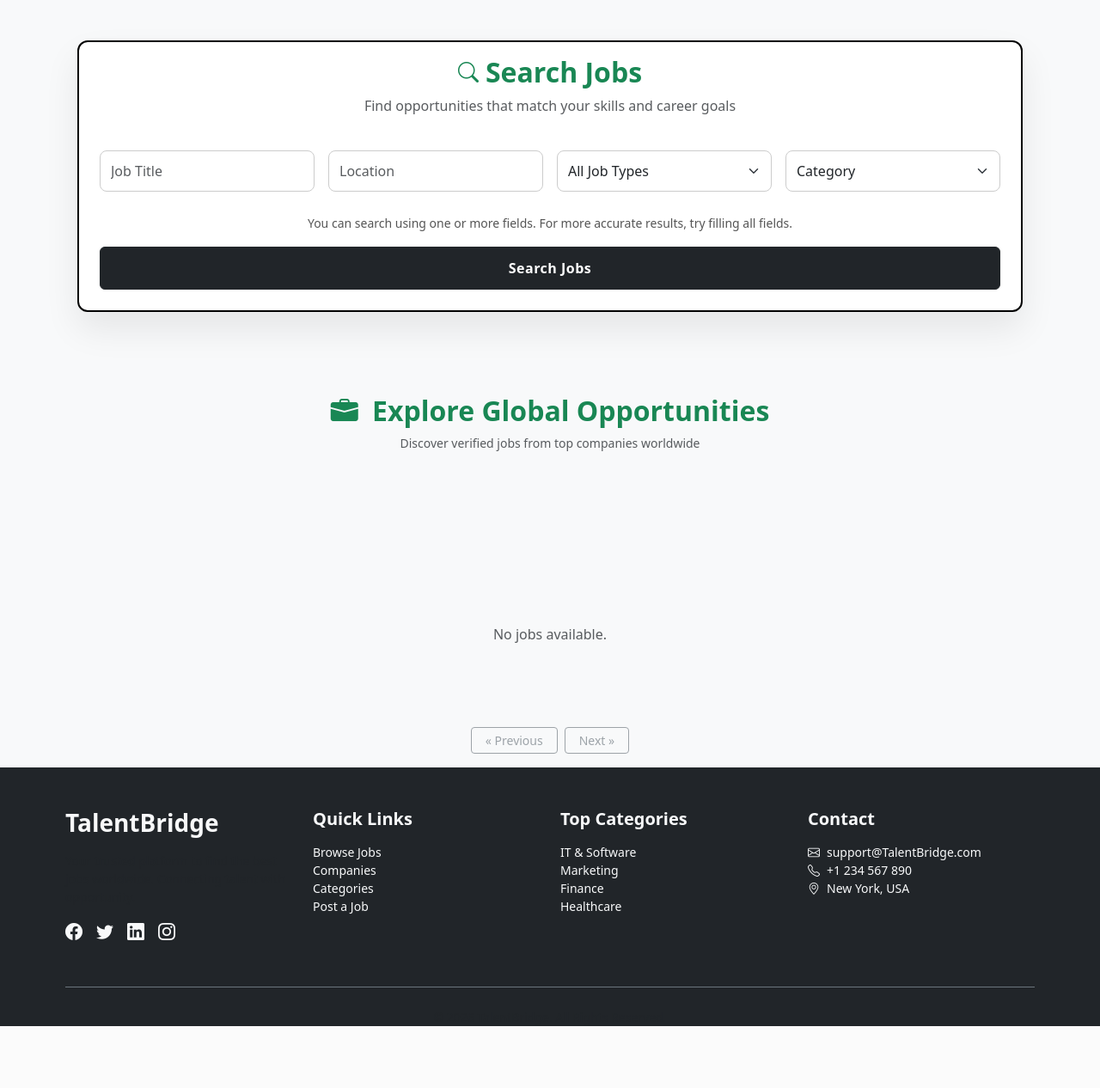
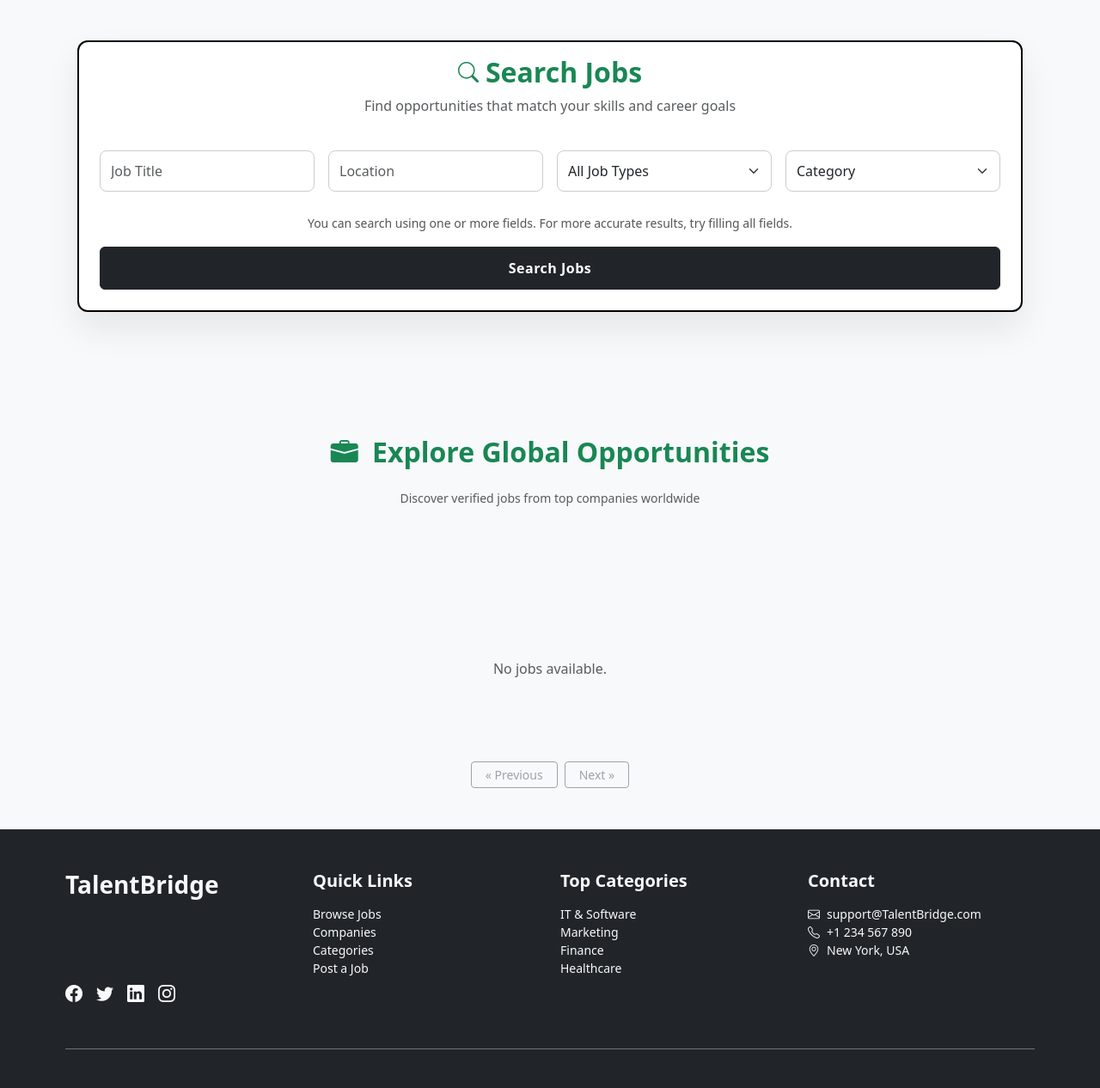
Before and after one commit to sajidiqbalbhatti/django-job-portal, a Django app: page / in a window 1280 px wide. Shown: the part 1832-3098 px from the top of the page at 86% size. Before the commit the page ends 3026 px from the top, so only its background shows below. Run offline with Django 5.2, Linux system fonts and the light colour scheme; data that the repository does not hold is empty.

Commit message:
update the code

```diff
--- a/core/templates/core/Home.html
+++ b/core/templates/core/Home.html
@@ -339,14 +339,14 @@
 
 {% block job_list %}
 <div id="jobs-section" class="bg-light">
-  <div>
+  <div class="container-fluid px-2 px-md-3 py-4 py-md-5">
     <!-- Heading -->
-    <div class="text-center mb-4 mb-md-5 py-5">
+    <div class="text-center mb-4 mb-md-2 py-5">
       <h2 class="fw-bold text-success">
         <i class="bi bi-briefcase-fill me-2"></i>
         Explore Global Opportunities
       </h2>
-      <p class="text-muted small mb-0">
+      <p class="text-muted small mb-0 py-3">
         Discover verified jobs from top companies worldwide
       </p>
     </div>
@@ -359,7 +359,7 @@
         {% for c in countries %}
         <a
           href="?country={{ c.slug }}#jobs-section"
-          class="btn btn-outline-primary rounded-pill px-3 px-md-4 py-2 text-nowrap {% if request.GET.country == c.slug %}active{% endif %}"
+          class="btn btn-outline-primary rounded-pill px-3 px-md-4 py-1 text-nowrap {% if request.GET.country == c.slug %}active{% endif %}"
         >
           {{ c.name }}
         </a>
@@ -411,7 +411,7 @@
     </div>
 
     <!-- Pagination -->
-    <nav class="mt-4 mt-md-5 pb-3">
+    <nav class="mt-4 mt-md-5">
       <div class="d-flex justify-content-center gap-2 flex-wrap">
         {% if page_obj.has_previous %}
         <a
--- a/jobs/templates/job/job_search.html
+++ b/jobs/templates/job/job_search.html
@@ -94,7 +94,7 @@
 <div id="jobs-section" class="bg-light">
   <div class="container-fluid px-2 px-md-3 py-4 py-md-5">
     <!-- Heading -->
-    <div class="text-center mb-4 mb-md-5">
+    <div class="text-center mb-4 mb-md-2 py-5">
       <h2 class="fw-bold text-success">
         <i class="bi bi-briefcase-fill me-2"></i>
         Explore Global Opportunities
```
